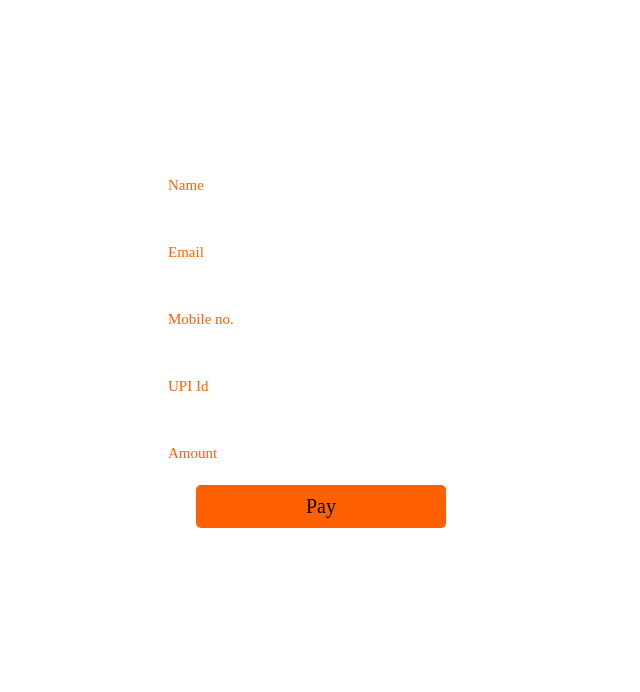
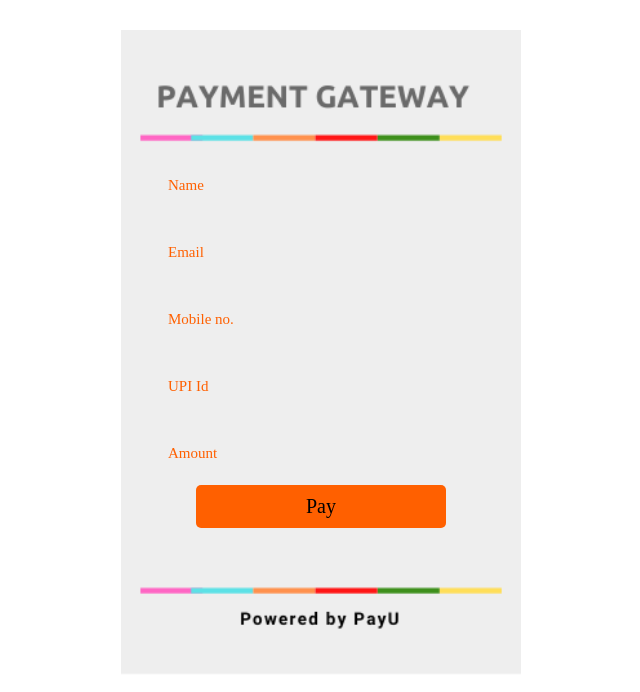
Before and after one commit to Ishaan33/rahgir0, a plain HTML site: page donate.html in a window 1280 px wide. Shown: the part 700-1392 px from the top of the page, without its empty margins (369-1009 px from the left). Drawn offline with Linux system fonts and the light colour scheme; the site is published under a folder, as on GitHub Pages, so addresses that start at the root find nothing.

Commit message:
Update style.css

```diff
--- a/style.css
+++ b/style.css
@@ -367,7 +367,7 @@ section > .aim > img{
     color: #ff6000;
 }
 .donation_blocks .payment_box{
-    background-image: url("/images/Payment\ gateway.png");
+    background-image: url("images/Payment\ gateway.png");
     background-position: center;
     background-size: cover;
     width: 350px;
```
